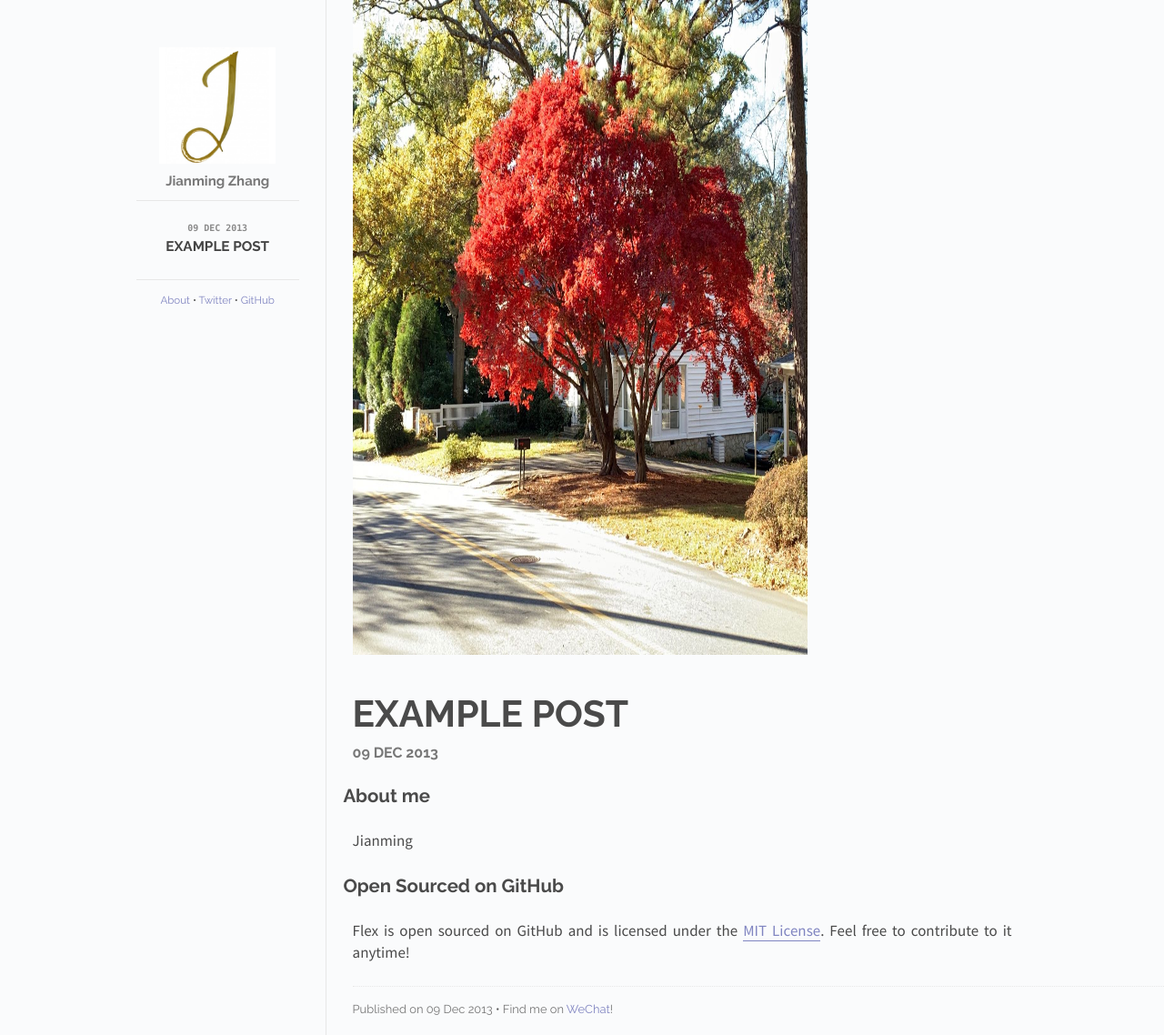
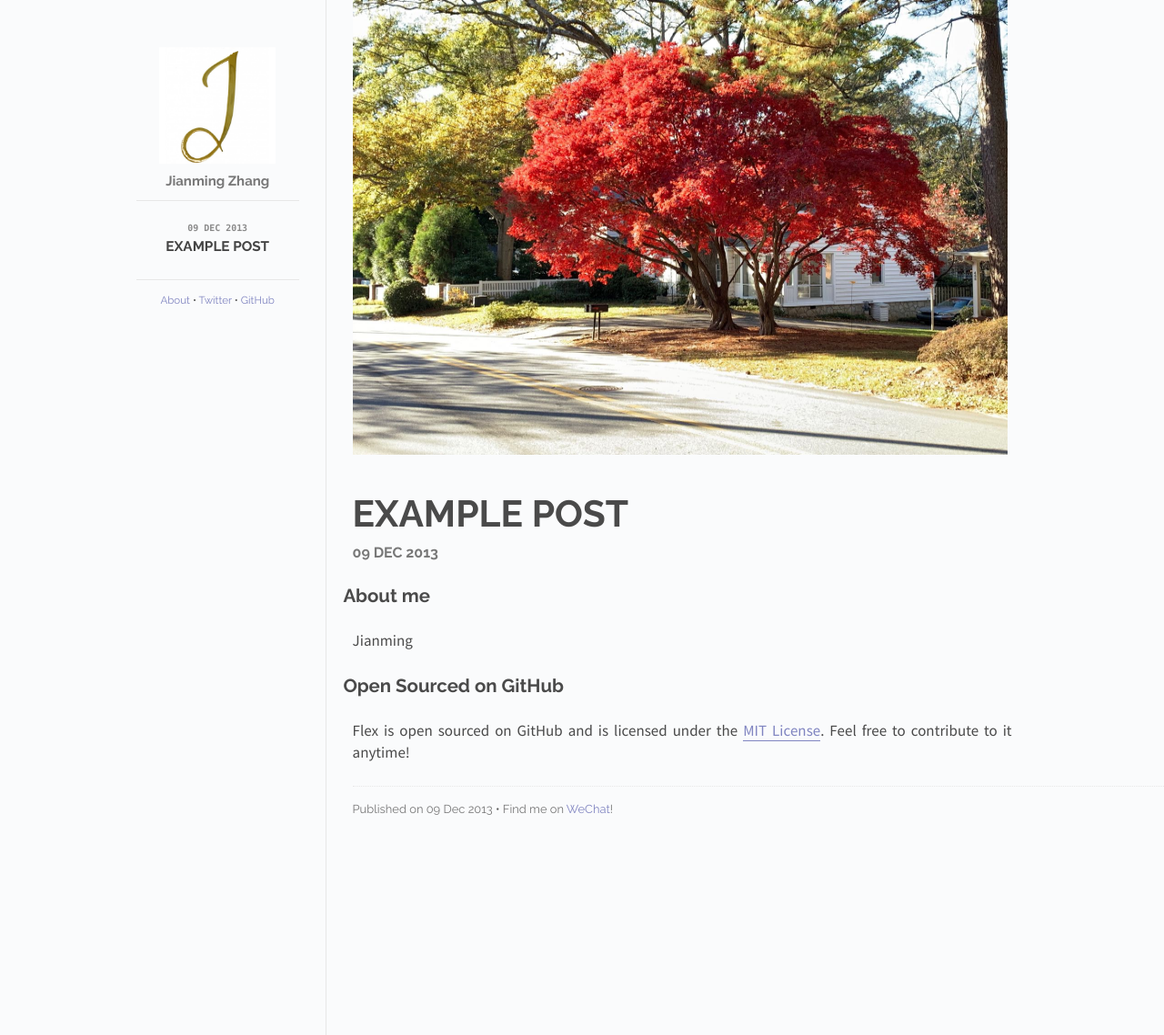
Before and after one commit to JmingZhang/jming.github.com, a Jekyll site: the page built from index.html, in a window 1280 px wide. Shown: the whole page at 91% size. Built offline with Jekyll 4.4.1, drawn with Linux system fonts in a browser that asks for light colours; Markdown is read by kramdown in place of the engine named in the settings.

Commit message:
adjust cover size3

```diff
--- a/_includes/post.html
+++ b/_includes/post.html
@@ -4,7 +4,7 @@
   </div>
   <div id="post-info">
     <div id="cover-photo-container">
-      <img id="cover-photo" src="/images/{{ page.cover }}" height="720" width="500">
+      <img id="cover-photo" src="/images/{{ page.cover }}" height="500" width="720">
     </div>
     <div id="info-container">
       <h1 id="title">{{ page.title }}</h1>
```
